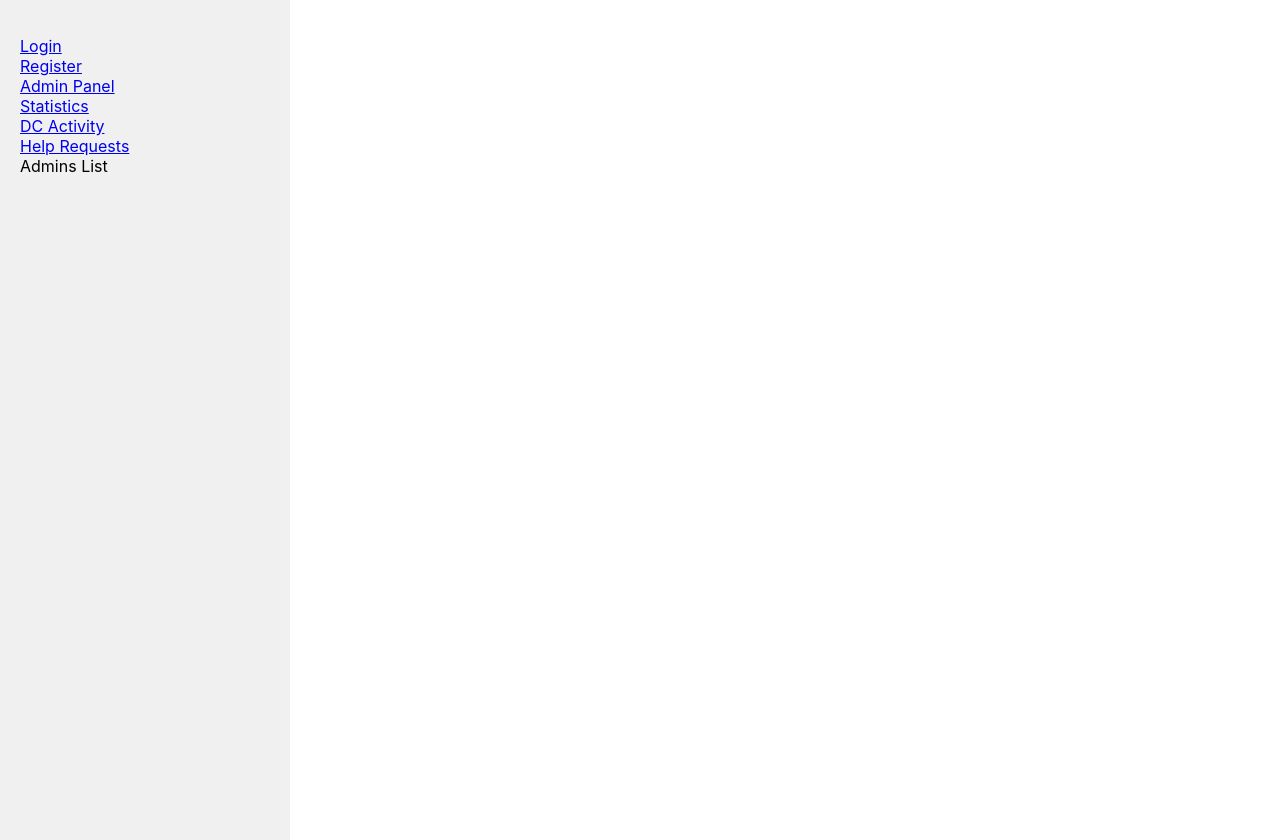
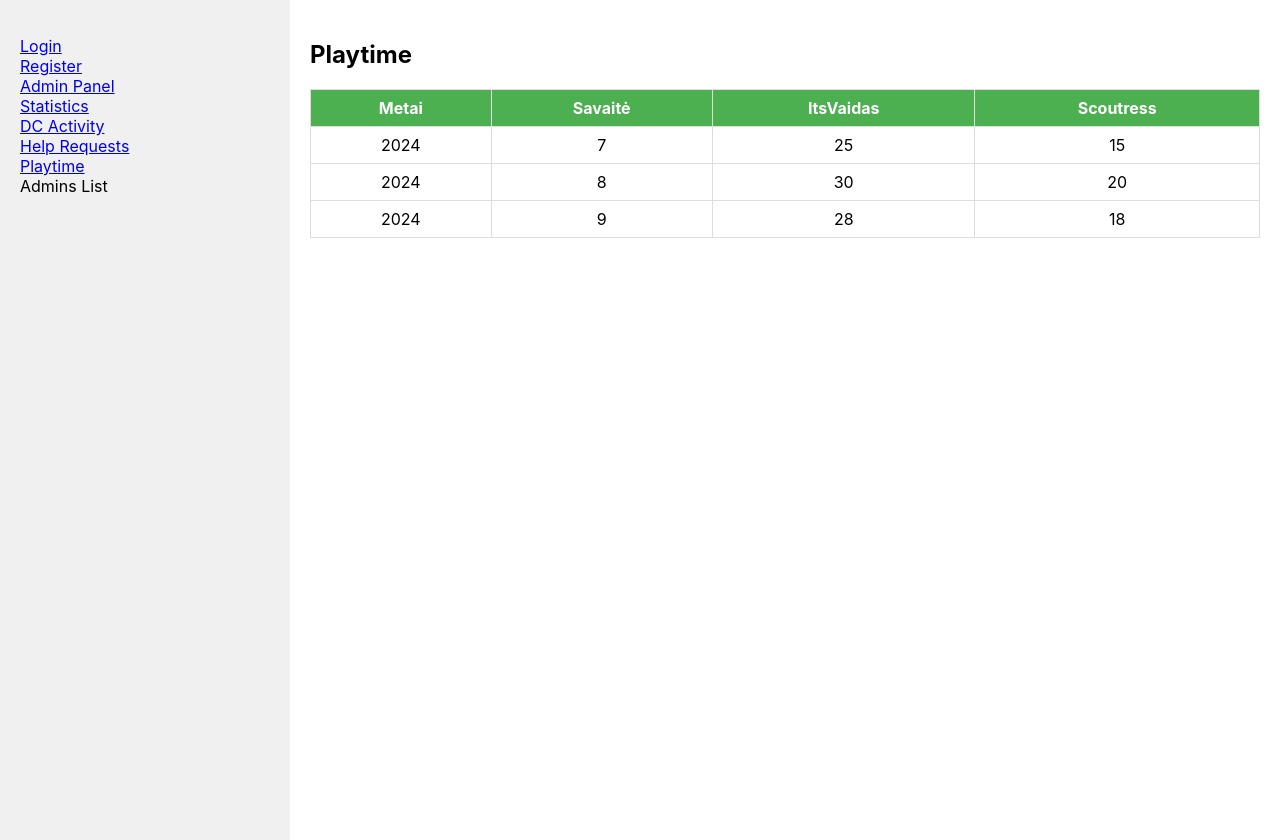
Before and after one commit to Scoutress/StatisticsApp, a React (Create React App) app in the folder frontend/: page /playtime in a window 1280 px wide. Built offline with nearby package versions, Linux system fonts and the light colour scheme.

Commit message:
Playtime component creation

```diff
--- a/frontend/src/App.js
+++ b/frontend/src/App.js
@@ -7,6 +7,7 @@ import AdminPanelComponent from './components/AdminPanelComponent';
 import StatisticsComponent from './components/StatisticsComponent';
 import DcActivity from './components/DcActivity';
 import HelpRequests from './components/HelpRequests';
+import Playtime from './components/Playtime'
 
 function App() {
   return (
@@ -21,6 +22,7 @@ function App() {
             <Route path="/statistics" element={<StatisticsComponent />} />
             <Route path="/dc-activity" element={<DcActivity />} />
             <Route path="/help-requests" element={<HelpRequests />} />
+            <Route path="/playtime" element={<Playtime />} />
           </Routes>
         </div>
       </div>
--- /dev/null
+++ b/frontend/src/components/Playtime.js
@@ -0,0 +1,56 @@
+import React from 'react';
+
+const Playtime = () => {
+  const data = [
+    { metai: '2024', savaitė: '7', itsVaidas: '25', scoutress: '15' },
+    { metai: '2024', savaitė: '8', itsVaidas: '30', scoutress: '20' },
+    { metai: '2024', savaitė: '9', itsVaidas: '28', scoutress: '18' },
+  ];
+
+  const styles = {
+    table: {
+      width: '100%',
+      borderCollapse: 'collapse',
+    },
+    th: {
+      background: '#4CAF50',
+      color: 'white',
+      padding: '8px',
+      border: '1px solid #ddd',
+      textAlign: 'center',
+    },
+    td: {
+      padding: '8px',
+      border: '1px solid #ddd',
+      textAlign: 'center',
+    },
+  };
+
+  return (
+    <div>
+      <h2>Playtime</h2>
+      <table style={styles.table}>
+        <thead>
+          <tr>
+            <th style={styles.th}>Metai</th>
+            <th style={styles.th}>Savaitė</th>
+            <th style={styles.th}>ItsVaidas</th>
+            <th style={styles.th}>Scoutress</th>
+          </tr>
+        </thead>
+        <tbody>
+          {data.map((row, index) => (
+            <tr key={index}>
+              <td style={styles.td}>{row.metai}</td>
+              <td style={styles.td}>{row.savaitė}</td>
+              <td style={styles.td}>{row.itsVaidas}</td>
+              <td style={styles.td}>{row.scoutress}</td>
+            </tr>
+          ))}
+        </tbody>
+      </table>
+    </div>
+  );
+};
+
+export default Playtime;
--- a/frontend/src/components/Sidebar.js
+++ b/frontend/src/components/Sidebar.js
@@ -22,6 +22,7 @@ const Sidebar = () => {
         <li><Link to="/statistics">Statistics</Link></li>
         <li><Link to="/dc-activity">DC Activity</Link></li>
         <li><Link to="/help-requests">Help Requests</Link></li>
+        <li><Link to="/playtime">Playtime</Link></li>
         <li>
           <span onClick={handleToggle} style={{ cursor: 'pointer' }}>Admins List</span>
           {isOpen && (
```
